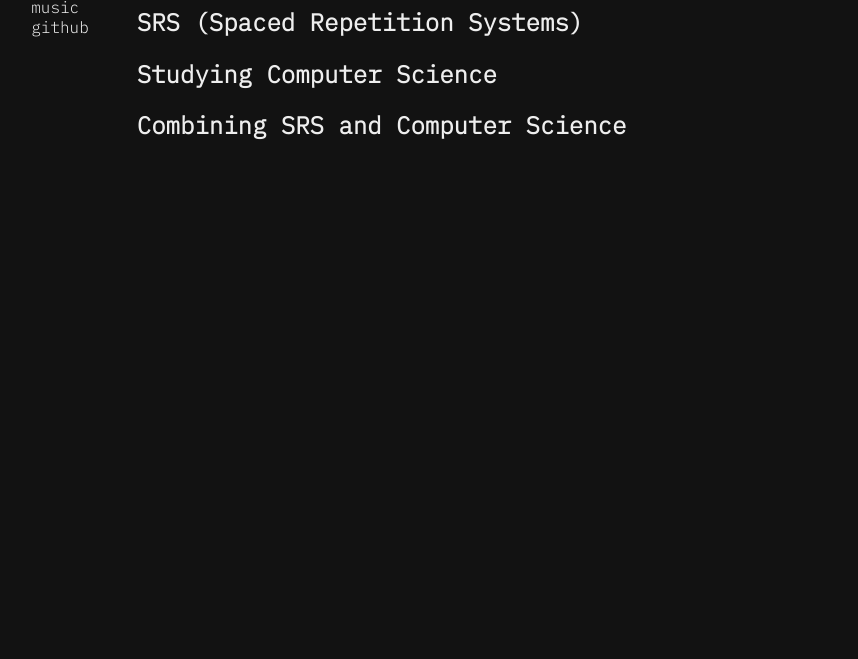
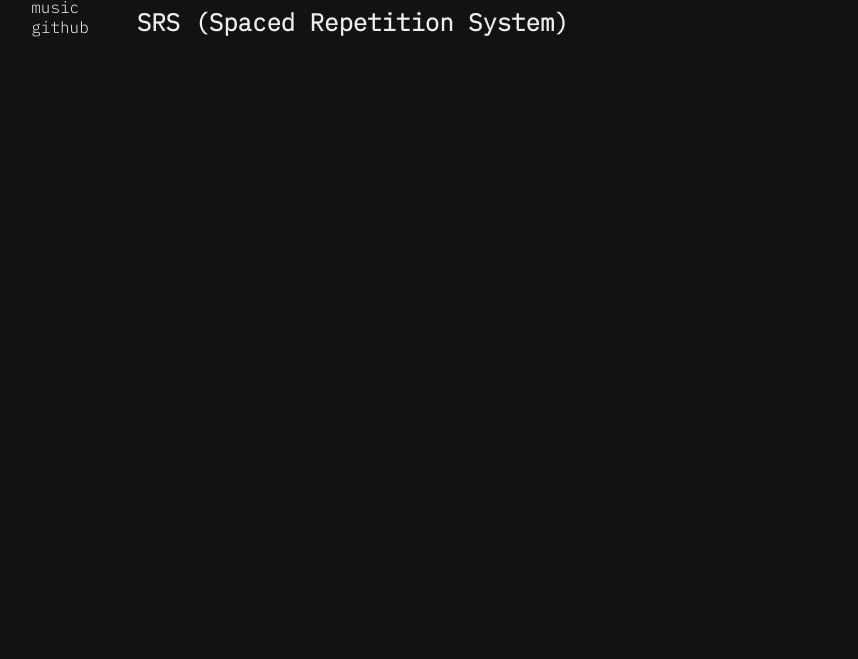
Before and after one commit to alt-romes/alt-romes.github.io, a plain HTML site: page docs/posts/on-srs-and-studying-computer-science.html in a window 1280 px wide. Shown: the part 141-800 px from the top of the page, without its empty margins (156-1014 px from the left). Drawn offline with Linux system fonts and the light colour scheme.

```diff
--- a/docs/posts/on-srs-and-studying-computer-science.html
+++ b/docs/posts/on-srs-and-studying-computer-science.html
@@ -1,6 +1,6 @@
 <!DOCTYPE HTML>
 <html><head><meta http-equiv="content-type" content="text/html; charset=utf8"><title>romes</title><link rel="stylesheet" href="../style.css" media="all" type="text/css"></head><body class="main-body"><div class="main-container"><nav><ul><li class="logo"><a href="../index.html">romes</a></li><li><a href="../posts.html">posts</a></li><li>music</li><li><a href="https://github.com/alt-romes" target="_blank">github</a></li></ul></nav><main><h1>On SRS and studying Computer Science</h1>
-<h2>SRS (Spaced Repetition Systems)</h2>
-<h2>Studying Computer Science</h2>
-<h2>Combining SRS and Computer Science</h2>
+<h2>SRS (Spaced Repetition System)</h2>
+<!-- ## Studying Computer Science -->
+<!-- ## Combining SRS and Computer Science -->
 </main></div></body></html>
```
Also changed, not shown: docs/posts.html (+1 -1 lines), docs/posts/setting-up-a-graphical-environment-in-debian-from-scratch.html (deleted, +0 -3 lines), 3 other files.
